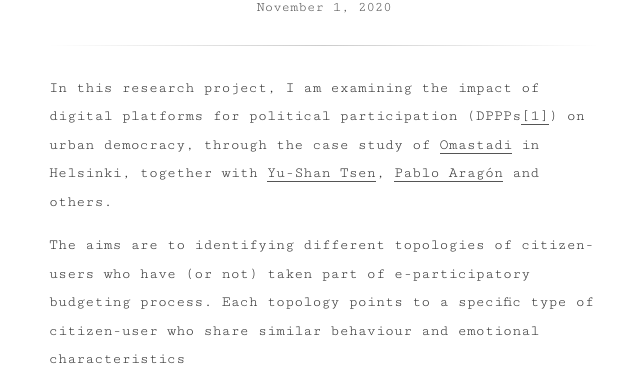
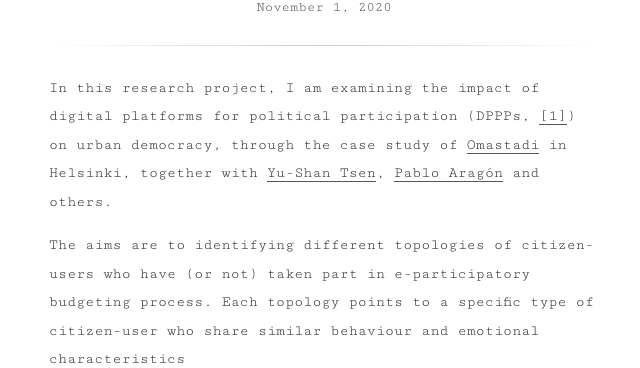
Before and after one commit to Christovis/Christovis.github.io, a Jekyll site: the page built from _research/2020-11-01-dppp.md, in a window 1280 px wide and 900 px high. Shown: the part 428-796 px from the top of the window, without its empty margins (316-956 px from the left). Built offline with Jekyll 4.4.1, drawn with Linux system fonts in a browser that asks for light colours; some of the changed text lies outside the part shown.

```diff
--- a/_research/2020-11-01-dppp.md
+++ b/_research/2020-11-01-dppp.md
@@ -7,9 +7,9 @@ imageurl: /assets/preview_jodi_collective.png
 imagedsc: Adaptation of icti.me by the Jodi art collective
 ---
 
-In this research project, I am examining the impact of digital platforms for political participation (DPPPs[[1]](#1)) on urban democracy, through the case study of [Omastadi](https://omastadi.hel.fi/) in Helsinki, together with [Yu-Shan Tsen](https://researchportal.helsinki.fi/en/persons/yu-shan-tseng), [Pablo Aragón](https://elaragon.net/) and others.
+In this research project, I am examining the impact of digital platforms for political participation (DPPPs, [[1]](#1)) on urban democracy, through the case study of [Omastadi](https://omastadi.hel.fi/) in Helsinki, together with [Yu-Shan Tsen](https://researchportal.helsinki.fi/en/persons/yu-shan-tseng), [Pablo Aragón](https://elaragon.net/) and others.
 
-The aims are to identifying different topologies of citizen-users who have (or not) taken part of e-participatory budgeting process. Each topology points to a specific type of citizen-user who share similar behaviour and emotional characteristics
+The aims are to identifying different topologies of citizen-users who have (or not) taken part in e-participatory budgeting process. Each topology points to a specific type of citizen-user who share similar behaviour and emotional characteristics
 
 The behaviour of a user can be characterised by the ways in which users conduct online participatory activities, including (but not limited to) filtering, browsing, mobilising, voting, commenting, proposing etc. Emotional characteristic is seen as any distinctive psychological traits of citizen-users. To identify the topologies we make use of quantitative methods (to identify behaviours), and qualitative methods (to identify emotional states).
 Previously studied user-topologies are for example: ‘power users’ who frequently log-in on to a DPPP and cast significant amount of votes/proposals regardless the outcome [[2]](#2); ‘networked user’ who strategically mobilises their social network from social media or elsewhere to support their proposals [[3]](#3); ‘one-timer’ who access a DPPP only once or twice due to their frustration and confusion throughout the participatory process [[3]](#3); ‘outcast’ whose viewpoint and/or access to online participation is excluded from a DPPP due to ethical and cultural backgrounds [[4]](#4).
```
Also changed, not shown: other parts of _research/2020-11-01-dppp.md (+1 -0 lines).
